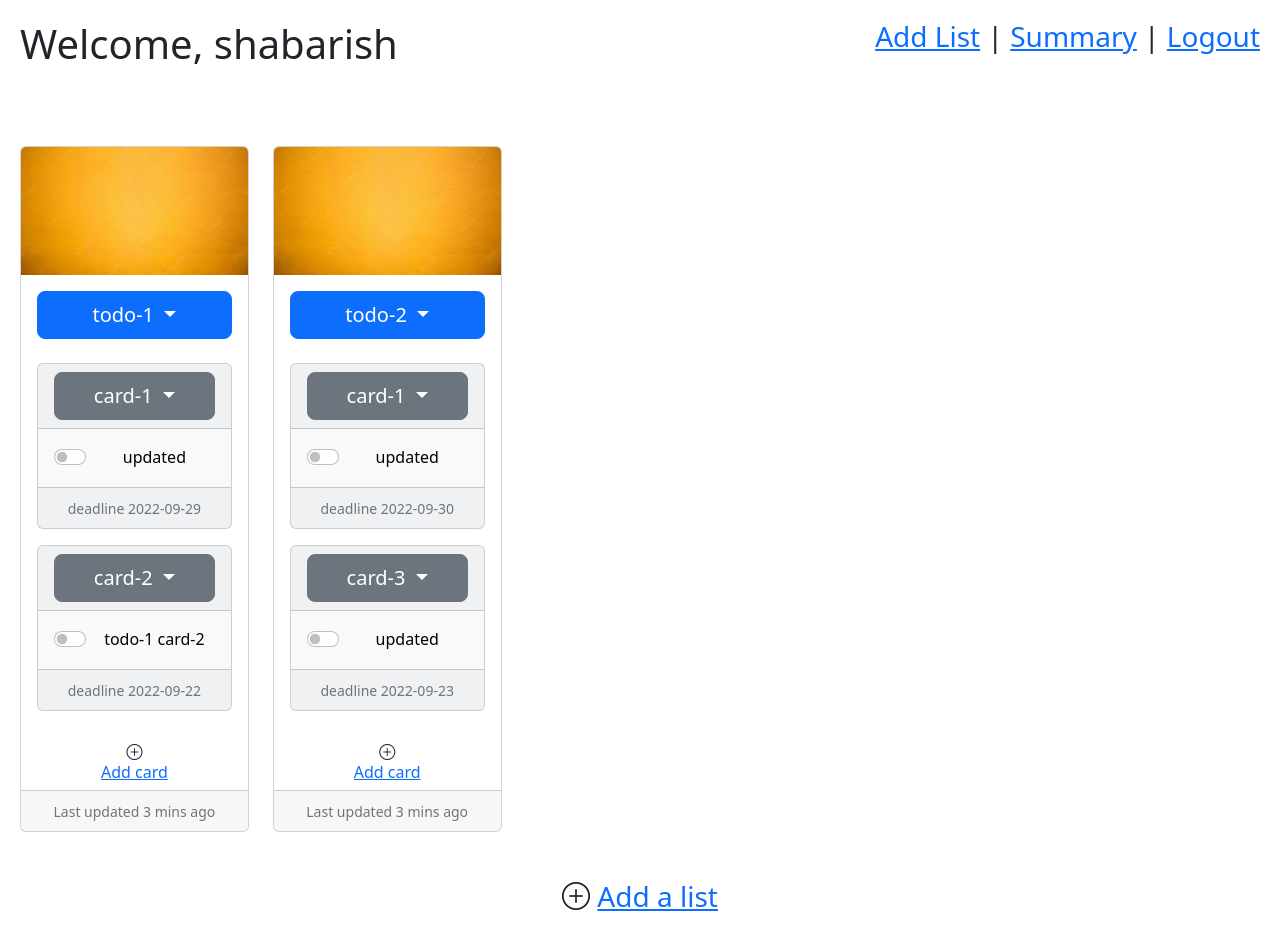
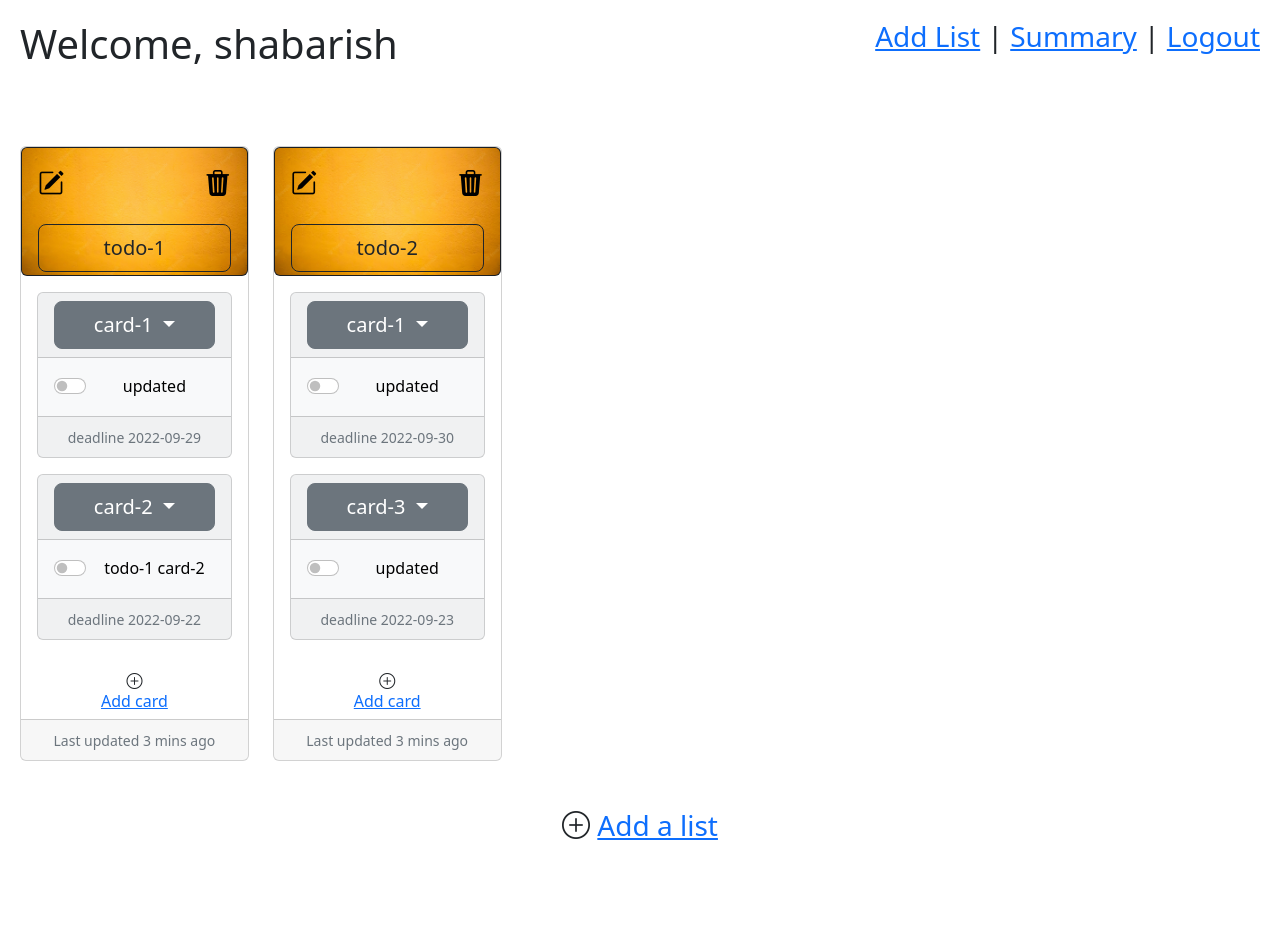
Before and after one commit to Shabarish1403/kanban, a Flask app: a page that uses templates/home.html in a window 1280 px wide. After the commit the page ends 840 px from the top, so only its background shows below. Run offline with Flask 2, Linux system fonts and the light colour scheme; some libraries are stand-ins or nearby versions.

Commit message:
list height, flash, background-image, edit delete icon, toggle update

```diff
--- a/application/controllers.py
+++ b/application/controllers.py
@@ -5,6 +5,7 @@ from flask import current_app as app
 from application.models import User, List, Card
 from .database import db
 from time import time
+import json
 
 @app.route("/login", methods=["GET", "POST"])
 def login():
@@ -93,12 +94,13 @@ def createcard(user_name,list_name):
         card_name = request.form['name']
         content = request.form['content']
         deadline = request.form['deadline']
+        toggle = False
 
         list = List.query.filter_by(list_name=list_name,user=user).first()
         card = Card.query.filter_by(card_name=card_name,list = list).first()
 
         if card == None:
-            c = Card(card_name=card_name,content=content,deadline=deadline,list=list)
+            c = Card(card_name=card_name,content=content,deadline=deadline,toggle=toggle,list=list)
             db.session.add(c)
             db.session.commit()
             flash('Card created successfully')
@@ -146,3 +148,21 @@ def updatecard(user_name,list_name,card_name):
             db.session.commit()
 
         return redirect(url_for('home',user_name=user_name))
+
+@app.route('/toggle',methods=['POST'])
+def toggle():
+    if request.method == 'POST':
+        tog = request.form['toggle-output']
+        id = request.form['card-id']
+
+        card = Card.query.get(id)
+        list = List.query.get(card.list_id)
+        user = User.query.get(list.user_id)
+
+        if tog == 'true':
+            card.toggle = 1
+        else:
+            card.toggle = 0
+        db.session.commit()
+
+    return redirect(url_for('home',user_name=user.user_name))
--- a/application/models.py
+++ b/application/models.py
@@ -21,4 +21,5 @@ class Card(db.Model):
     card_name = db.Column(db.String, nullable=False)
     content = db.Column(db.String)
     deadline = db.Column(db.String, nullable=False)
+    toggle = db.Column(db.String, nullable=False)
     list_id = db.Column(db.Integer, db.ForeignKey('list.id'), nullable=False)
--- /dev/null
+++ b/static/script.js
@@ -0,0 +1,18 @@
+function toggle(id) {
+    let t = document.getElementById(id).checked;
+    document.getElementById('tog'+id).value = t;
+    document.getElementById('card'+id).value = id
+    document.getElementById('toggle'+id).submit();
+}
+
+
+function TDate() {
+    var UserDate = document.getElementById("calendar").value;
+    var ToDate = new Date();
+
+    if (new Date(UserDate).getTime() <= ToDate.getTime()) {
+        alert("The Date must be Bigger or Equal to today date");
+        return false;
+    }
+    return true;
+}
--- a/templates/home.html
+++ b/templates/home.html
@@ -1,5 +1,6 @@
 <!DOCTYPE html>
 <html lang="en">
+
 <head>
   <meta charset="UTF-8">
   <meta http-equiv="X-UA-Compatible" content="IE=edge">
@@ -9,7 +10,9 @@
   <link href="https://cdn.jsdelivr.net/npm/bootstrap@5.2.0/dist/css/bootstrap.min.css" rel="stylesheet" integrity="sha384-gH2yIJqKdNHPEq0n4Mqa/HGKIhSkIHeL5AyhkYV8i59U5AR6csBvApHHNl/vI1Bx" crossorigin="anonymous">
   <link rel="stylesheet" href="https://cdn.jsdelivr.net/npm/bootstrap-icons@1.9.1/font/bootstrap-icons.css">
   <script src="https://cdn.jsdelivr.net/npm/bootstrap@5.2.0/dist/js/bootstrap.bundle.min.js" integrity="sha384-A3rJD856KowSb7dwlZdYEkO39Gagi7vIsF0jrRAoQmDKKtQBHUuLZ9AsSv4jD4Xa" crossorigin="anonymous"></script>
+  <script src="https://ajax.googleapis.com/ajax/libs/jquery/3.5.1/jquery.min.js"></script>
 </head>
+
 <body style="padding:20px">
   <div class="d-flex justify-content-between">
     <h1 class="">Welcome, {{user_name}}</h1>
@@ -41,22 +44,34 @@
           <a href="/{{user_name}}/createlist">Add a list</a>
         </h3>
       </div>
+
     {% else %}
       <div class="row row-cols-1 row-cols-md-5 g-4" style="padding-top:70px" align="center">
         {% for list in lists %}
           <div class="col">
             <div class="card">
-              <img src="../static/image.jpg" class="card-img-top" alt="Image not loaded">
+
+
+              <div class="card text-bg-dark">
+                <img src="../static/image.jpg" class="card-img" alt="...">
+                <div class="card-img-overlay">
+                  <a href="/{{user_name}}/{{list.list_name}}/updatelist">
+                    <i class="bi bi-pencil-square float-start" style="color:black; font-size:26px"></i>
+                  </a>
+                  <a href="/{{user_name}}/{{list.list_name}}/deletelist" onclick="return confirm('Are you sure you want to delete?')">
+                    <i class="bi bi-trash3-fill float-end" style="color:black; font-size:26px"></i>
+                  </a>
+                  <div class="text-center" style="padding-top:60px">
+                    <button class="btn btn-outline-dark btn-lg text-wrap col-12" type="button" data-bs-toggle="dropdown" aria-expanded="false">
+                      {{list.list_name}}
+                    </button>
+                  </div>
+                </div>
+              </div>
+
               <div class="card-body">
-                <div class="dropdown">
-                  <button class="btn btn-primary dropdown-toggle text-wrap btn-lg col-lg-12" type="button" data-bs-toggle="dropdown" aria-expanded="false">
-                    {{list.list_name}}
-                  </button>
-                  <ul class="dropdown-menu">
-                    <li><a class="dropdown-item" href="/{{user_name}}/{{list.list_name}}/updatelist">Edit</a></li>
-                    <li><a class="dropdown-item" href="/{{user_name}}/{{list.list_name}}/deletelist" onclick="return confirm('Are you sure you want to delete?')">Delete</a></li>
-                  </ul>
-                </div><br>
+
+
                 {% for l in cards %}
                   {% if l == list.list_name %}
                     {% for card in cards[l] %}
@@ -74,10 +89,20 @@
                         </div>
                         <div class="card-body">
                           <p class="card-text" style="display:inline">{{card.content}}</p>
-                          <div class="form-check form-switch" action="{{url_for('updatecard',user_name=user_name,list_name=list.list_name,card_name=card.card_name)}}" method="post" style="display:inline; float:left">
-                            <input class="form-check-input" type="checkbox" role="switch" name="toggle" id="{{card.id}}">
-                            <!-- <label class="form-check-label" for="{{card.id}}">Mark as completed</label> -->
-                          </div>
+
+                          <form class="d-inline-flex float-start" id="toggle{{card.id}}" action="/toggle" method="post">
+                            <div class="form-check form-switch">
+                              {% if card.toggle == '1' %}
+                              <input class="form-check-input" type="checkbox" role="switch" name="toggle-input" id="{{card.id}}" onclick="toggle({{card.id}})" checked>
+                              {% else %}
+                              <input class="form-check-input" type="checkbox" role="switch" name="toggle-input" id="{{card.id}}" onclick="toggle({{card.id}})">
+                              {% endif %}
+                              <input hidden id="tog{{card.id}}" name="toggle-output">
+                              <input hidden id="card{{card.id}}" name="card-id">
+                              <input hidden   type="submit" value="Submit">
+                            </div>
+                          </form>
+
                         </div>
                         <div class="card-footer">
                           <small class="text-muted">deadline {{card.deadline}}</small>
@@ -87,21 +112,27 @@
                   {% endif %}
                 {% endfor %}
               </div>
+
               <h6 align="center">
                 <i class="bi bi-plus-circle"></i><br>
                 <a href="/{{user_name}}/{{list.list_name}}/createcard">Add card</a>
               </h6>
+
               <div class="card-footer">
                 <small class="text-muted">Last updated 3 mins ago</small>
               </div>
+
             </div>
           </div>
         {% endfor %}
       </div><br><br>
+
       <h3 align="center">
         <i class="bi bi-plus-circle"></i>
         <a href="/{{user_name}}/createlist">Add a list</a>
       </h3>
+
     {% endif %}
+  <script type="text/javascript" src="/static/script.js"></script>
 </body>
 </html>
--- a/templates/login.html
+++ b/templates/login.html
@@ -5,6 +5,7 @@
     <meta http-equiv="X-UA-Compatible" content="IE=edge">
     <meta name="viewport" content="width=device-width, initial-scale=1.0">
     <title>Login</title>
+    <link rel="icon" type="image/x-icon" href="/static/card-checklist.svg">
     <link href="https://cdn.jsdelivr.net/npm/bootstrap@5.2.0/dist/css/bootstrap.min.css" rel="stylesheet" integrity="sha384-gH2yIJqKdNHPEq0n4Mqa/HGKIhSkIHeL5AyhkYV8i59U5AR6csBvApHHNl/vI1Bx" crossorigin="anonymous">
     <link rel="stylesheet" href="https://cdn.jsdelivr.net/npm/bootstrap-icons@1.9.1/font/bootstrap-icons.css">
     <script src="https://cdn.jsdelivr.net/npm/bootstrap@5.2.0/dist/js/bootstrap.bundle.min.js" integrity="sha384-A3rJD856KowSb7dwlZdYEkO39Gagi7vIsF0jrRAoQmDKKtQBHUuLZ9AsSv4jD4Xa" crossorigin="anonymous"></script>
```
Also changed, not shown: templates/create_card.html (+1 -12 lines), templates/update_card.html (+1 -12 lines), test_database/data.sqlite3.
